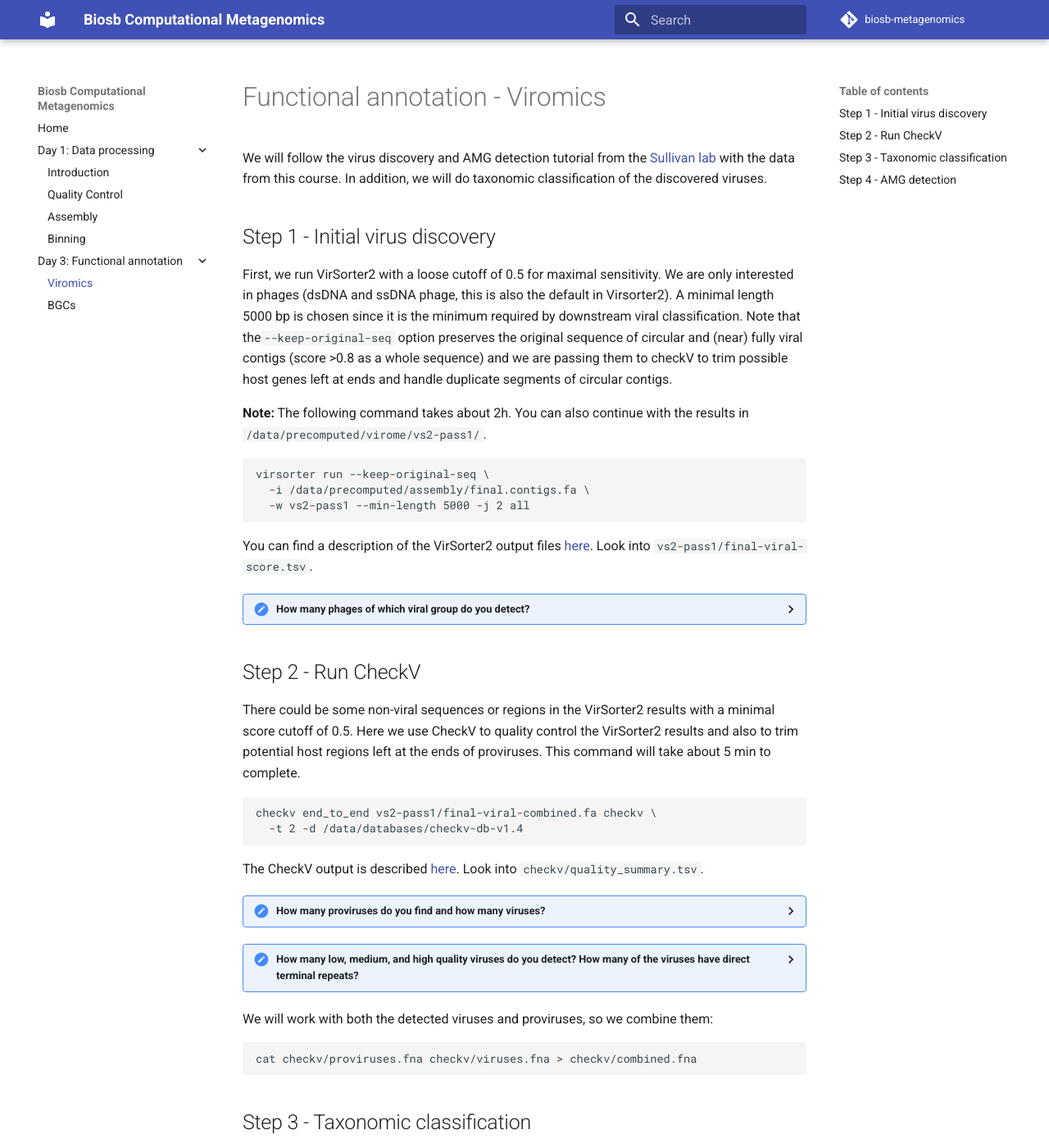
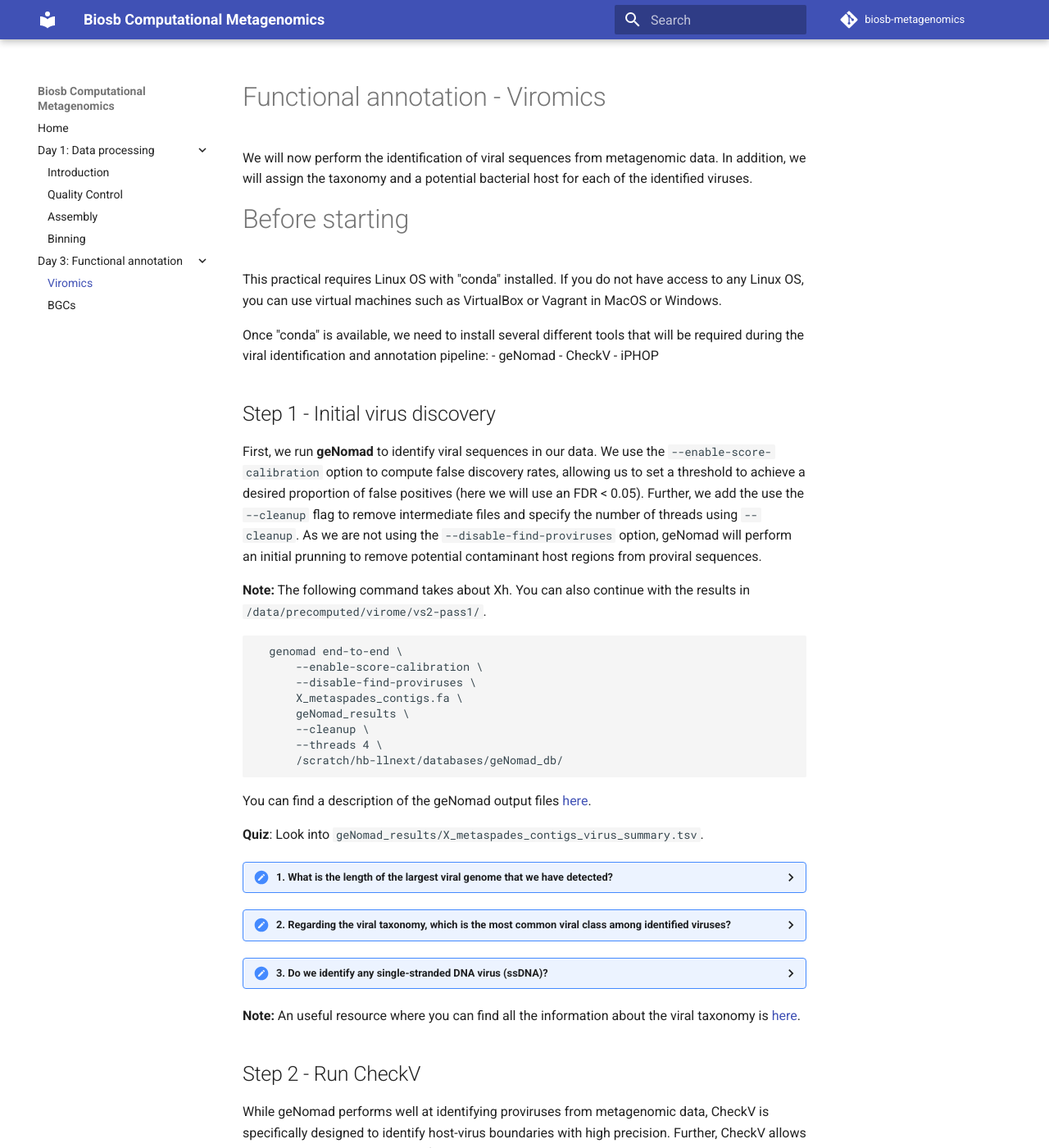
Before and after one commit to mdehollander/biosb-metagenomics, an MkDocs documentation site: the page built from docs/functional-annotation/viromes.md, in a window 1280 px wide and 1400 px high. Shown: the whole window at 82% size. Built offline with MkDocs 1.6.1 and Material for MkDocs 9.7.7, drawn with Linux system fonts in a browser that asks for light colours; comment, search, counter and statistics services are not loaded; some of the changed text lies outside the part shown.

Commit message:
Update viromes.md

```diff
--- a/docs/functional-annotation/viromes.md
+++ b/docs/functional-annotation/viromes.md
@@ -1,25 +1,50 @@
 # Functional annotation - Viromics
 
-We will follow the virus discovery and AMG detection tutorial from the [Sullivan lab](https://www.protocols.io/view/viral-sequence-identification-sop-with-virsorter2-5qpvoyqebg4o/) with the data from this course. In addition, we will do taxonomic classification of the discovered viruses.
+We will now perform the identification of viral sequences from metagenomic data. In addition, we will assign the taxonomy and a potential bacterial host for each of the identified viruses.
+
+# Before starting
+
+This practical requires Linux OS with "conda" installed. If you do not have access to any Linux OS, you can use virtual machines such as VirtualBox or Vagrant in MacOS or Windows.
+
+Once "conda" is available, we need to install several different tools that will be required during the viral identification and annotation pipeline:
+    - geNomad
+    - CheckV
+    - iPHOP
 
 ## Step 1 - Initial virus discovery
 
-First, we run VirSorter2 with a loose cutoff of 0.5 for maximal sensitivity. We are only interested in phages (dsDNA and ssDNA phage, this is also the default in Virsorter2). A minimal length 5000 bp is chosen since it is the minimum required by downstream viral classification. Note that the``--keep-original-seq`` option preserves the original sequence of circular and (near) fully viral contigs (score >0.8 as a whole sequence) and we are passing them to checkV to trim possible host genes left at ends and handle duplicate segments of circular contigs.
+First, we run **geNomad** to identify viral sequences in our data. We use the ``--enable-score-calibration`` option to compute false discovery rates, allowing us to set a threshold to achieve a desired proportion of false positives (here we will use an FDR < 0.05). Further, we add the use the ``--cleanup`` flag to remove intermediate files and specify the number of threads using ``--cleanup``. As we are not using the ``--disable-find-proviruses`` option, geNomad will perform an initial prunning to remove potential contaminant host regions from proviral sequences.
 
-**Note:** The following command takes about 2h. You can also continue with the results in ``/data/precomputed/virome/vs2-pass1/``.
+**Note:** The following command takes about Xh. You can also continue with the results in ``/data/precomputed/virome/vs2-pass1/``.
 
-    virsorter run --keep-original-seq \
-      -i /data/precomputed/assembly/final.contigs.fa \
-      -w vs2-pass1 --min-length 5000 -j 2 all
+      genomad end-to-end \
+          --enable-score-calibration \
+          --disable-find-proviruses \
+          X_metaspades_contigs.fa \
+          geNomad_results \
+          --cleanup \
+          --threads 4 \
+          /scratch/hb-llnext/databases/geNomad_db/
 
-You can find a description of the VirSorter2 output files [here](https://github.com/jiarong/VirSorter2#detailed-description-on-output-files). Look into ``vs2-pass1/final-viral-score.tsv``.
 
-??? done "How many phages of which viral group do you detect?"
-    1 ssDNA, 16 dsDNAphage
+You can find a description of the geNomad output files [here]([https://github.com/jiarong/VirSorter2#detailed-description-on-output-files]).
+
+**Quiz**: Look into ``geNomad_results/X_metaspades_contigs_virus_summary.tsv``.
+
+??? done "1. What is the length of the largest viral genome that we have detected?"
+    X bases
+
+??? done "2. Regarding the viral taxonomy, which is the most common viral class among identified viruses?"
+    Caudoviricetes
+
+??? done "3. Do we identify any single-stranded DNA virus (ssDNA)?"
+    Yes, there is 1 ssDNA (X).
+
+ **Note:** An useful resource where you can find all the information about the viral taxonomy is [here]([https://ictv.global/taxonomy]).
 
 ## Step 2 - Run CheckV
 
-There could be some non-viral sequences or regions in the VirSorter2 results with a minimal score cutoff of 0.5. Here we use CheckV to quality control the VirSorter2 results and also to trim potential host regions left at the ends of proviruses. This command will take about 5 min to complete.
+While geNomad performs well at identifying proviruses from metagenomic data, CheckV is specifically designed to identify host-virus boundaries with high precision. Further, CheckV allows to estimate the completeness of the predicted viral genomes based on their comparison to a database of complete viral genomes. Therefore, here we use CheckV to quality control the geNomad results and also to trim potential host regions left at the ends of proviruses. This command will take about 5 min to complete.
 
     checkv end_to_end vs2-pass1/final-viral-combined.fa checkv \
       -t 2 -d /data/databases/checkv-db-v1.4
```
